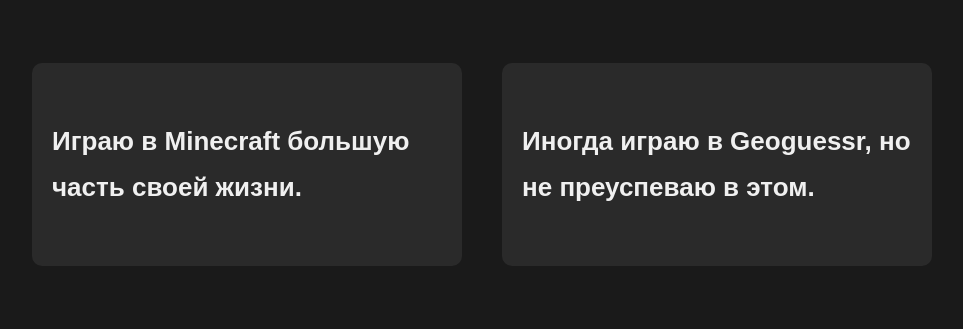
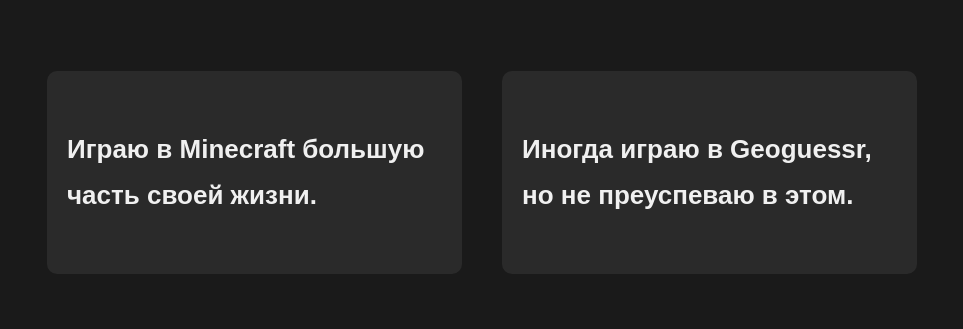
Before and after one commit to kuznechkov/kuznechkov.github.io, a plain HTML site: page index.html in a window 1280 px wide. Shown: the part 165-494 px from the top of the page, without its empty margins (158-1121 px from the left). Drawn offline with Linux system fonts and the light colour scheme.

Commit message:
Update style.css

```diff
--- a/styles/style.css
+++ b/styles/style.css
@@ -44,7 +44,8 @@
     display: flex;
     gap: 40px;
     list-style: none;
-    padding: 0;
+    padding: 15px;
+    margin-bottom: 10px;
 }
 
 .hobby li {
```
